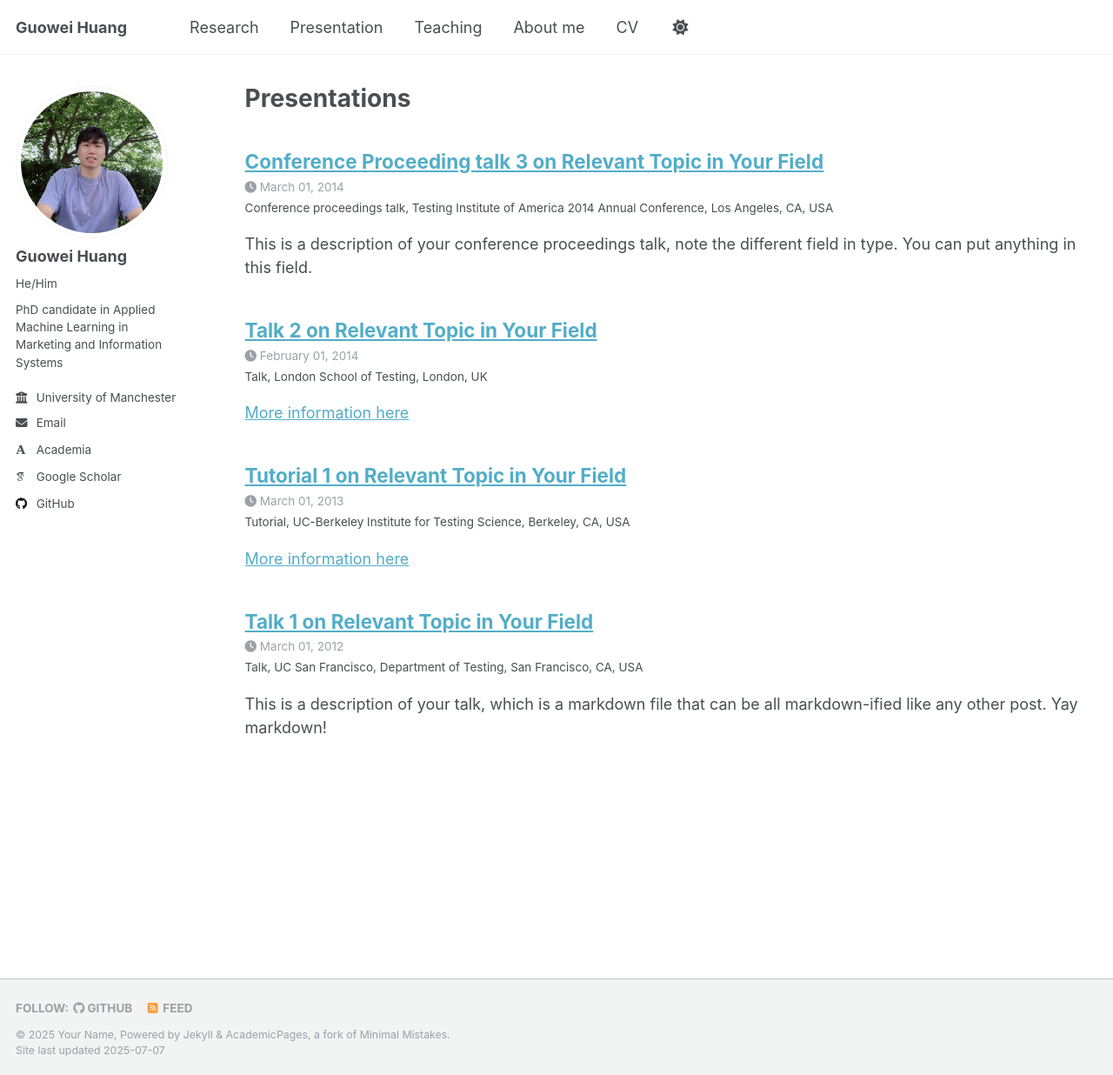
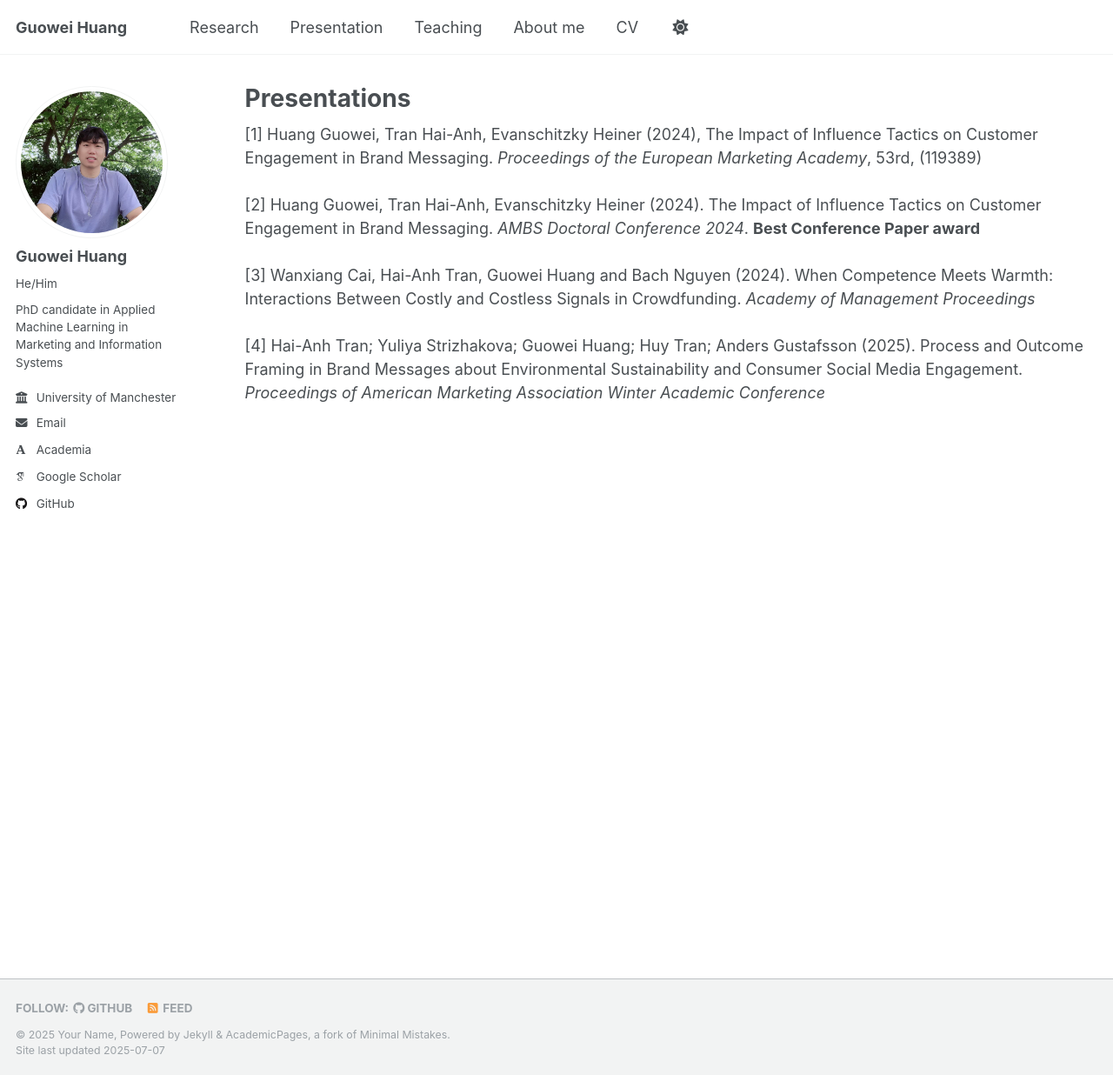
Before and after one commit to Oliverhuang123/Oliverhuang123.github.io, a Jekyll site: the page built from _pages/talks.html, in a window 1280 px wide and 1236 px high. Shown: the whole window at 87% size. Built offline with Jekyll 4.4.1, drawn with Linux system fonts in a browser that asks for light colours; some web fonts are replaced.

Commit message:
Update talks.html

```diff
--- a/_pages/talks.html
+++ b/_pages/talks.html
@@ -4,13 +4,13 @@ title: "Presentations"
 permalink: /talks/
 author_profile: true
 ---
+[1] Huang Guowei, Tran Hai-Anh, Evanschitzky Heiner (2024), The Impact of Influence Tactics on Customer Engagement in Brand Messaging. <em>Proceedings of the European Marketing Academy</em>, 53rd, (119389)
+<br><br>
 
-{% if site.talkmap_link == true %}
+[2] Huang Guowei, Tran Hai-Anh, Evanschitzky Heiner (2024). The Impact of Influence Tactics on Customer Engagement in Brand Messaging. <em>AMBS Doctoral Conference 2024</em>. <strong>Best Conference Paper award</strong>
+<br><br>
 
-<p style="text-decoration:underline;"><a href="/talkmap.html">See a map of all the places I've given a talk!</a></p>
+[3] Wanxiang Cai, Hai-Anh Tran, Guowei Huang and Bach Nguyen (2024). When Competence Meets Warmth: Interactions Between Costly and Costless Signals in Crowdfunding. <em>Academy of Management Proceedings</em>
+<br><br>
 
-{% endif %}
-
-{% for post in site.talks reversed %}
-  {% include archive-single-talk.html %}
-{% endfor %}
+[4] Hai-Anh Tran; Yuliya Strizhakova; Guowei Huang; Huy Tran; Anders Gustafsson (2025). Process and Outcome Framing in Brand Messages about Environmental Sustainability and Consumer Social Media Engagement. <em>Proceedings of American Marketing Association Winter Academic Conference</em>
```
